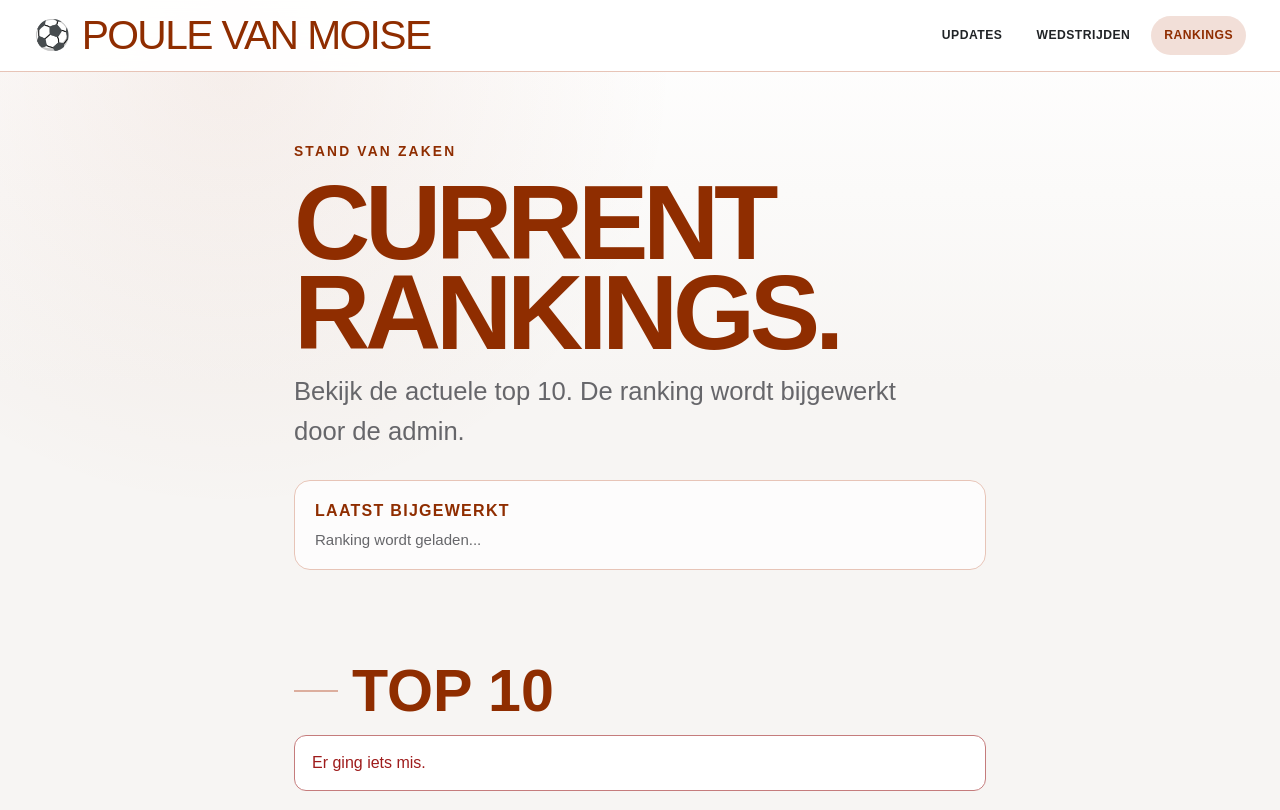
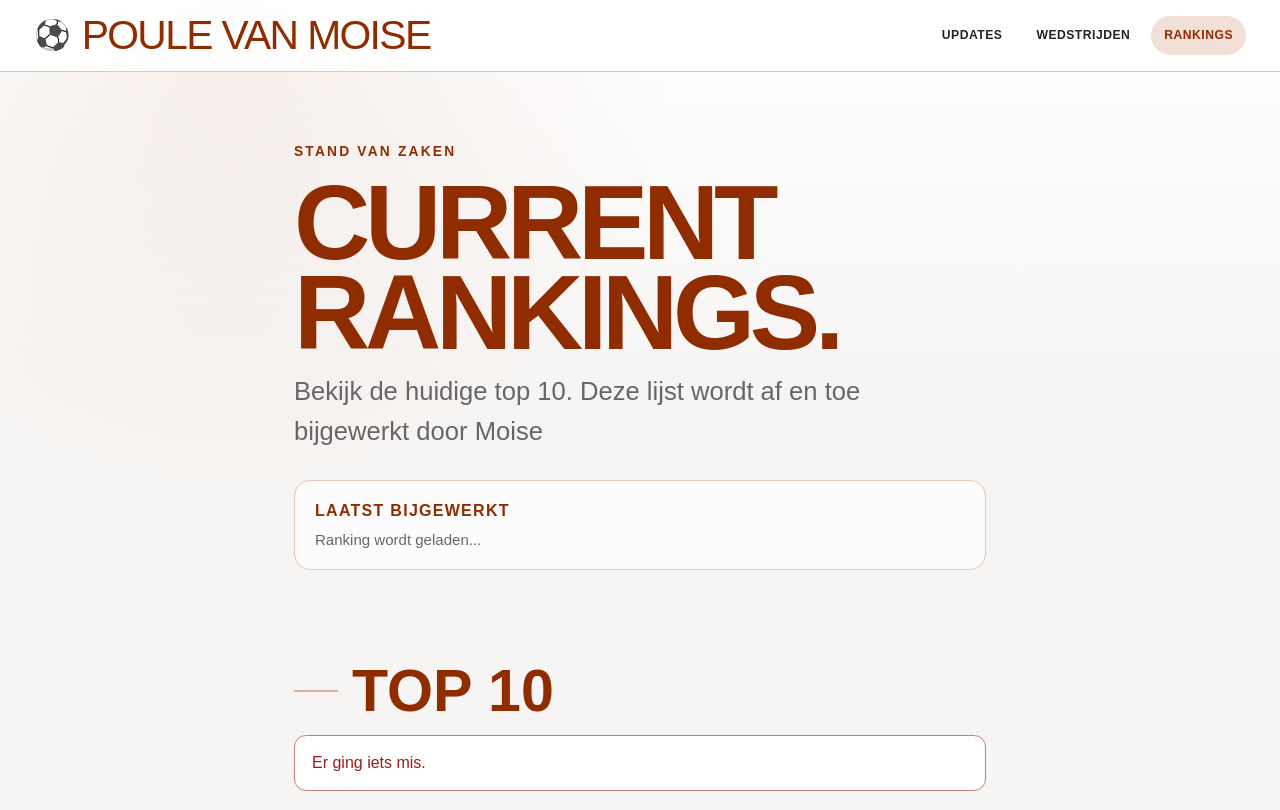
Before and after one commit to DaanHeijnen/PoulevanMoise, a website: page rankings.html in a window 1280 px wide. Shown: the top 810 px of the page. Drawn offline with Linux system fonts and the light colour scheme; no server answers.

Commit message:
Update ranking description text

```diff
--- a/rankings.html
+++ b/rankings.html
@@ -30,7 +30,7 @@
     <section class="hero rankings-hero">
       <p class="eyebrow">Stand van zaken</p>
       <h1>Current rankings.</h1>
-      <p>Bekijk de actuele top 10. De ranking wordt bijgewerkt door de admin.</p>
+      <p>Bekijk de huidige top 10. Deze lijst wordt af en toe bijgewerkt door Moise</p>
       <div class="ranking-update-panel" aria-live="polite">
         <strong>Laatst bijgewerkt</strong>
         <span id="ranking-updated-at">Ranking wordt geladen...</span>
```
